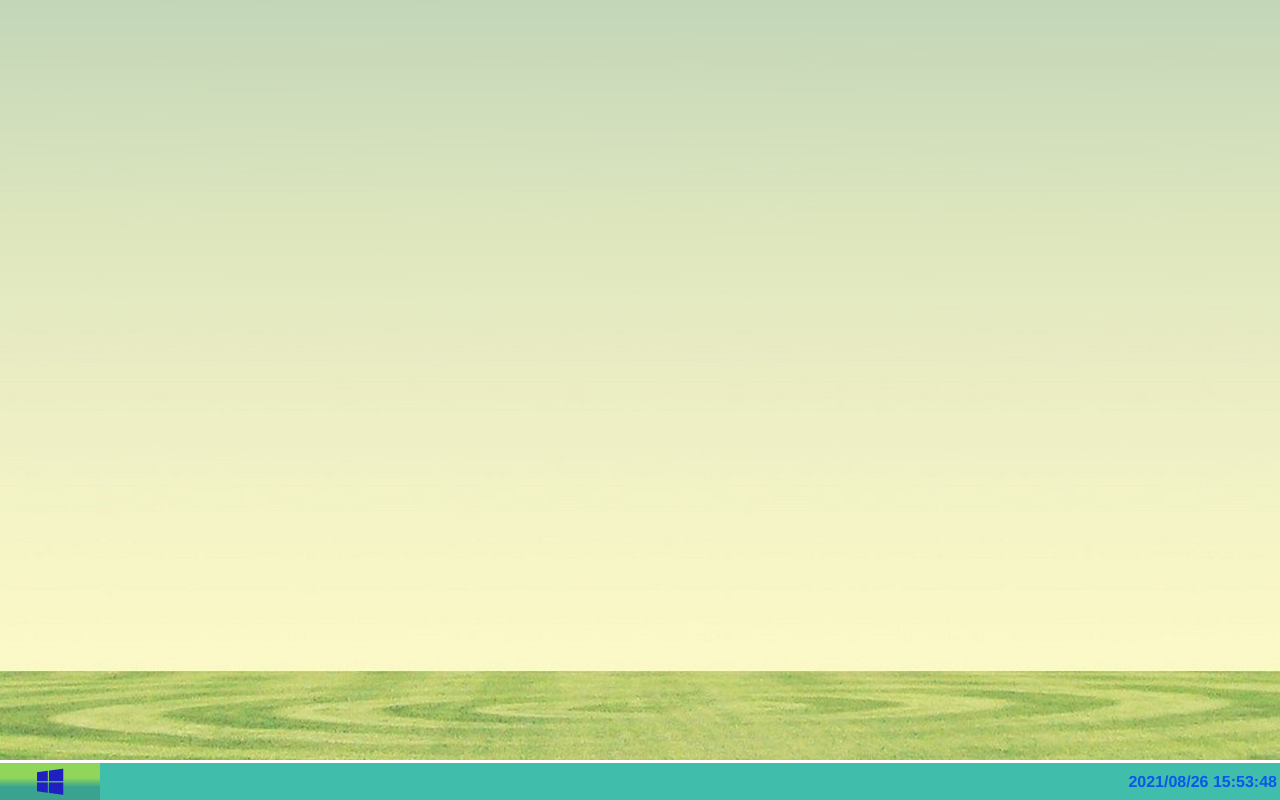
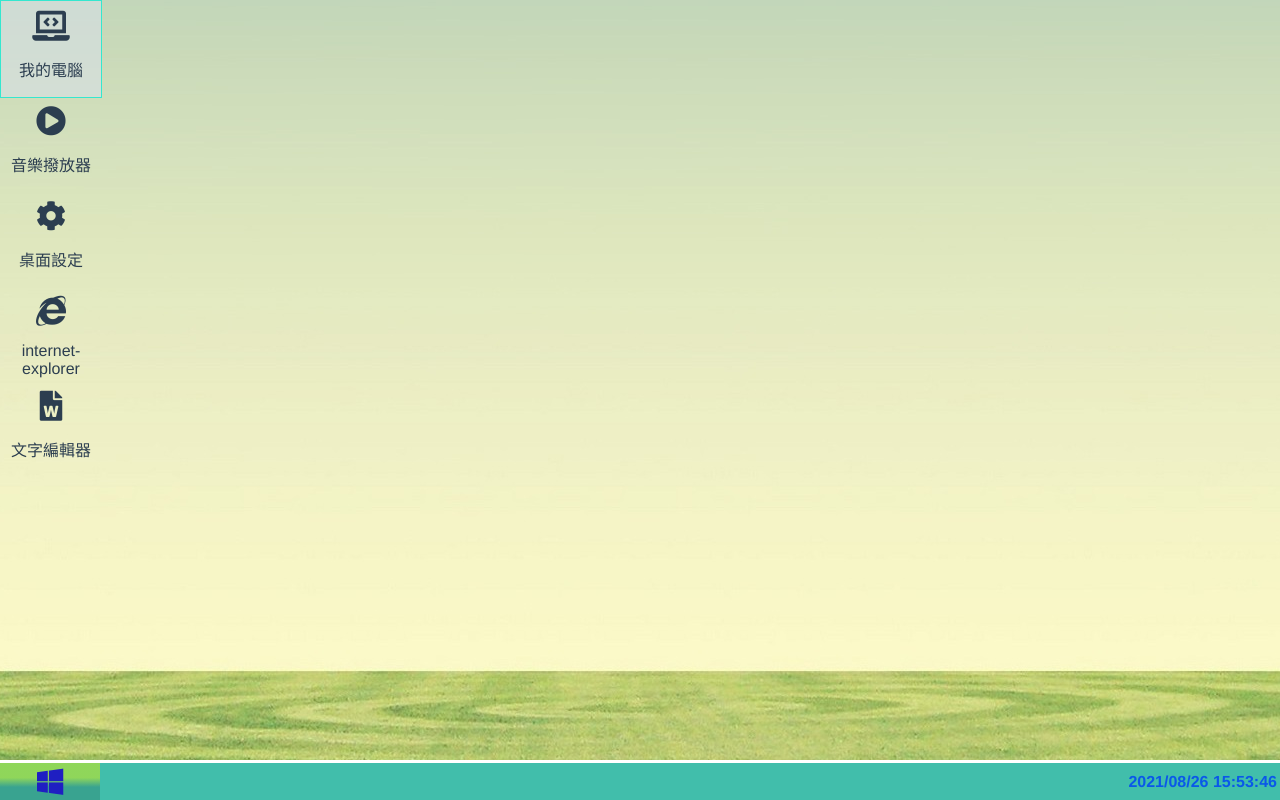
Before and after one commit to test-ping/simulation-deaktop, a Vue app: page /#/ in a window 1280 px wide. Built offline with nearby package versions, Linux system fonts and the light colour scheme.

Commit message:
create Desktop Icon

```diff
--- a/src/App.vue
+++ b/src/App.vue
@@ -1,7 +1,7 @@
 <template>
   <div id="app">
     <div id='main'>
-      <!-- <button @click='add'>++</button> -->
+      <MainDesktop></MainDesktop>
     </div>
     <div id='taskbar'>
       <Taskbar></Taskbar>
@@ -10,16 +10,18 @@
 </template>
 
 <script>
+import MainDesktop from '@/views/Main.vue';
 
 import Taskbar from '@/views/Taskbar.vue';
 export default ({
   methods:{
-    add(){
-      this.$store.commit('ADD_PROGRAMMED', Math.random());
-    },
+    // add(){
+    //   this.$store.commit('ADD_PROGRAMMED', Math.random());
+    // },
   },
   components:{
     Taskbar,
+    MainDesktop
   },
 })
 </script>
--- /dev/null
+++ b/src/views/Main.vue
@@ -0,0 +1,125 @@
+<template>
+    <div id='main'>
+        <div v-for="item,index of program" class='programBox' :style="{top:item.initialPosition}">
+            <i :class='item.icon' ></i>
+            <p>{{item.name}}</p>
+        </div>
+    </div>
+
+</template>
+
+<script>
+
+export default ({
+    data(){
+        return{
+            program:[
+                {name:'我的電腦',icon:'fas fa-laptop-code',key:'myComputer',initialPosition:'0px'},
+                {name:'音樂撥放器',icon:'fas fa-play-circle',initialPosition:'95px'},
+                {name:'桌面設定',icon:'fas fa-cog',initialPosition:'190px'},
+                {name:'internet-explorer',icon:'fab fa-internet-explorer',initialPosition:'285px'},
+                {name:'文字編輯器',icon:'fas fa-file-word',initialPosition:'380px'},
+            ],
+            mouse:{
+                x:0,
+                y:0
+            },
+            windowListener:false,
+            mousedown:false,
+            node:null,
+            nodeStartPosition:{
+                x:0,
+                y:0
+            },
+            nodePosition:{
+                x:0,
+                y:0
+            },
+        }
+    },
+    mounted(){
+
+        document.querySelectorAll('.programBox').forEach(e=>{
+            e.addEventListener('mousedown',e=>{
+                // console.log(e);
+                this.mouse.x = e.screenX;
+                this.mouse.y = e.screenY;
+                this.mousedown = true;
+                if(e.toElement.nodeName === 'P' || e.toElement.nodeName === 'I'){
+                    this.node = e.toElement.parentNode;
+                }
+                else{
+                    this.node = e.toElement;
+                }
+                console.log(this.node.offsetTop)
+                this.nodeStartPosition.x = this.node.offsetLeft;
+                this.nodeStartPosition.y = this.node.offsetTop;
+                // console.log(node.offsetTop, node.offsetLeft,node.offsetHeight );
+            })
+            e.addEventListener('mouseleave',e=>{
+                if(this.mousedown && this.node){
+                    window.addEventListener('mousemove',e=>{
+                        if(this.mousedown && this.node){
+                            this.windowListener = true;
+                            // console.log(e.screenX)
+                            this.node.classList.add('fixed');
+                            this.nodePosition.x = e.screenX - 50;
+                            this.nodePosition.y = e.screenY - 145;
+                            this.node.style.left = this.nodePosition.x + 'px';
+                            this.node.style.top = this.nodePosition.y  + 'px';
+                            console.log('ss');
+                        }
+                    });
+                }
+            })
+            e.addEventListener('mouseup',e=>{
+                if(this.mousedown && this.node){
+                    if(this.windowListener){
+                        // window.removeEventListener('mousemove');
+                        this.windowListener = null;
+                    }
+                    this.mousedown = false;
+                    this.node = null;
+                }
+            })
+        })
+    },
+    methods:{
+        aa(){
+            console.log('ss');
+        }
+    }
+})
+</script>
+
+<style scoped>
+    #main{
+        height:100% !important;
+    }
+    .programBox{
+        width:100px;
+        position: fixed;
+        /* display: flex; */
+        /* flex-wrap: wrap; */
+        border: 1px solid transparent;
+    }
+    .programBox:hover{
+        border: 1px solid rgb(52, 231, 207);
+        background-color: rgba(216, 223, 230,0.6);
+    }
+    .programBox i{
+        margin-top: 10px;
+        display: block;
+        width:100%;
+        text-align: center;
+        font-size: 30px;
+    }
+    .programBox p{
+        width: 100%;
+        text-align: center;
+        cursor: default;
+    }
+    .fixed{
+        position: fixed;
+    }
+</style>
```
